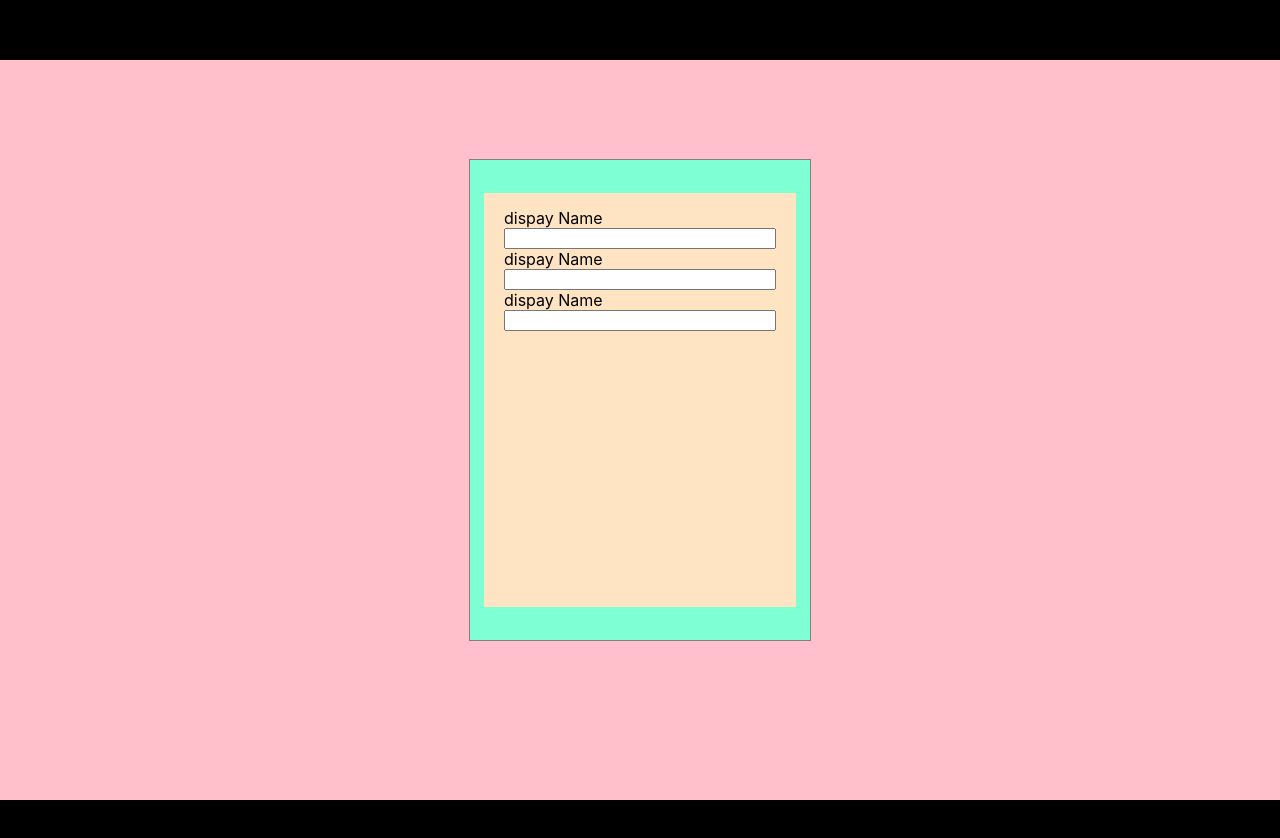
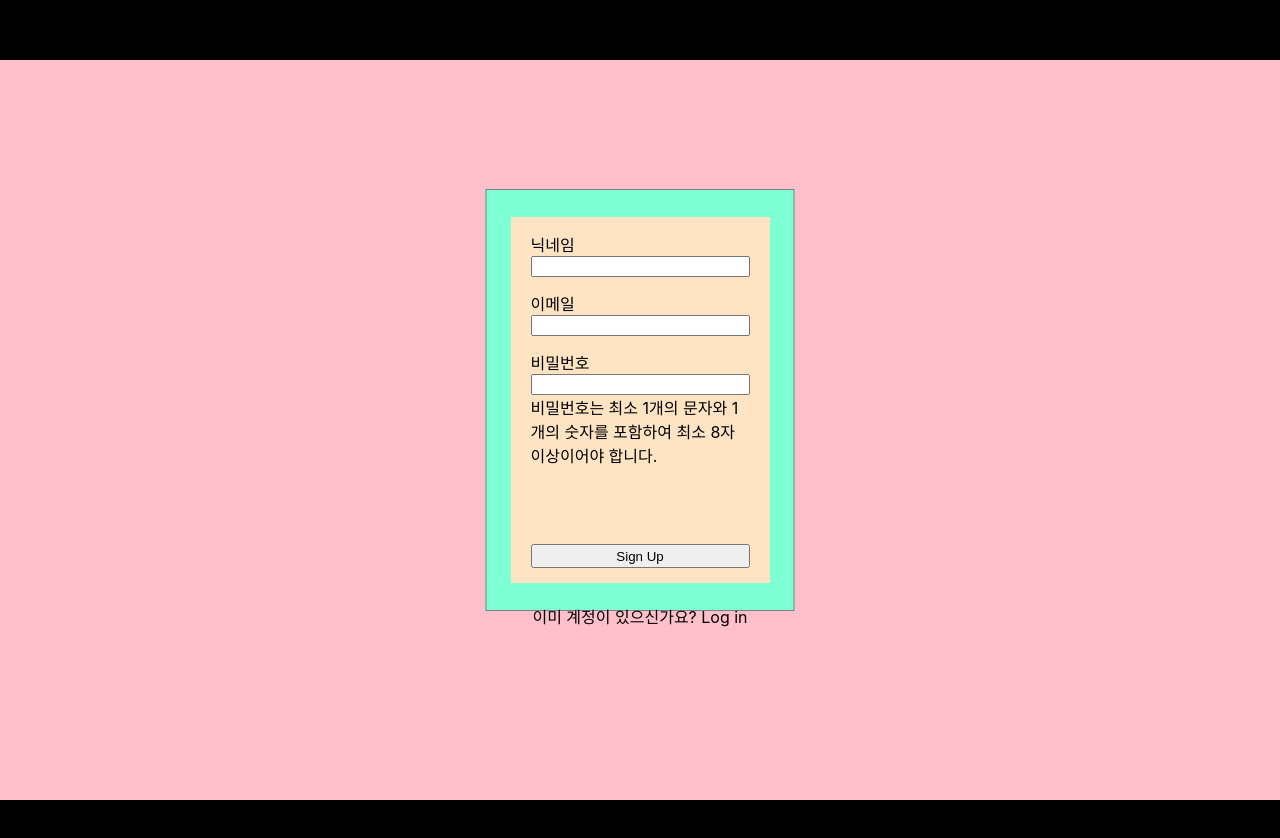
Before and after one commit to codestates-seb/seb41_pre_010, a React (Create React App) app in the folder client/: page /users/signup in a window 1280 px wide. Shown: the top 838 px of the page. Built offline with nearby package versions, Linux system fonts and the light colour scheme.

Commit message:
[Style] Sign Up Container 레이아웃 설정

```diff
--- a/client/src/Pages/SignUp.jsx
+++ b/client/src/Pages/SignUp.jsx
@@ -1,32 +1,41 @@
-import React from "react"
-import './Styles/SignUp.css'
+import React from "react";
+import "./Styles/SignUp.css";
 
-export default function SignUp(){
-
-  return(
+export default function SignUp() {
+  return (
     <>
       <header className="Header"></header>
       <main>
         <div className="SignUp_Container">
           <div className="SignUp_Content">
             <div className="User_Info_Enter_Container">
+              <div>
                 <div className="Display_Name_Container">
-                <span>dispay Name</span>
+                  <span>닉네임</span>
                   <input></input>
                 </div>
                 <div className="Email_Container">
-              <span>dispay Name</span>
+                  <span>이메일</span>
                   <input></input>
                 </div>
                 <div className="Password_Container">
-              <span>dispay Name</span>
+                  <span>비밀번호</span>
                   <input></input>
+                  <span>
+                    비밀번호는 최소 1개의 문자와 1개의 숫자를 포함하여 최소 8자
+                    이상이어야 합니다.
+                  </span>
                 </div>
               </div>
+              <button className="SignUp_Button">Sign Up</button>
             </div>
+          </div>
+          <span className="Accout_Have_Message">
+            이미 계정이 있으신가요? Log in
+          </span>
         </div>
       </main>
       <footer className="Footer"></footer>
     </>
-  )
+  );
 }
--- a/client/src/Pages/Styles/SignUp.css
+++ b/client/src/Pages/Styles/SignUp.css
@@ -11,8 +11,8 @@
 }
 
 .SignUp_Content{
-  width: 300px;
-  height: 450px;
+  width: 267px;
+  height: 390px;
   border: 1px solid gray;
   background-color: aquamarine;
   position: absolute;
@@ -24,7 +24,7 @@
 
 .User_Info_Enter_Container{
   background-color: bisque;
-  width: 80%;
+  width: 219px;
   height: 80%;
   position: absolute;
   top: 50%;
@@ -33,21 +33,25 @@
   padding: 15px 20px;
   display: flex;
   flex-direction: column;
+  justify-content: space-between;
 }
 
 .Display_Name_Container{
   display: flex;
   flex-direction: column;
+  height: 59px;
 }
 
 .Email_Container{
   display: flex;
   flex-direction: column;
+  height: 59px;
 }
 
 .Password_Container{
   display: flex;
   flex-direction: column;
+  height: 59px;
 }
 
 .Footer{
@@ -55,3 +59,22 @@
   height: 278px;
   background-color: black;
 }
+
+.SignUp_Button{
+  padding: 10px;
+  height: 14px;
+  display: flex;
+  align-items: center;
+  justify-content: center;
+}
+
+.Accout_Have_Message{
+  position: absolute;
+  top: 77%;
+  left: 50%;
+  transform: translate(-50%, -50%);
+  padding: 15px 20px;
+  display: flex;
+  flex-direction: column;
+  justify-content: space-between;
+}
```
Lines whose indentation alone changed are shown as unchanged.
